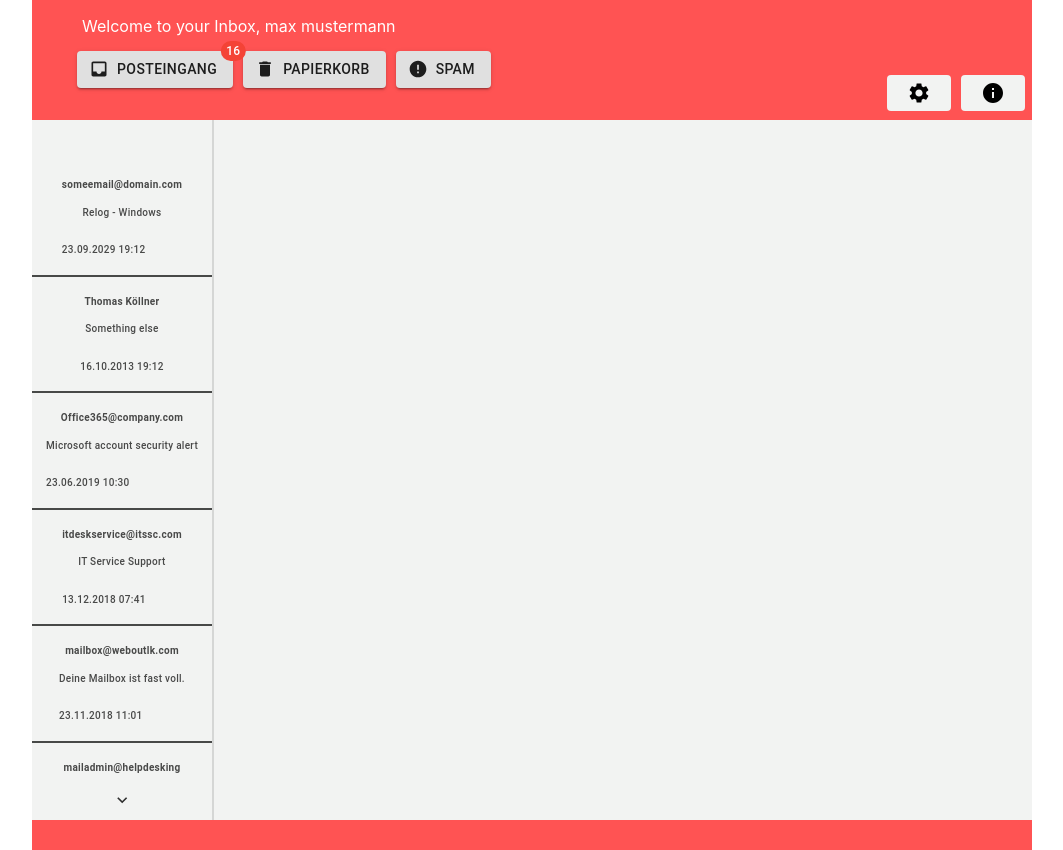
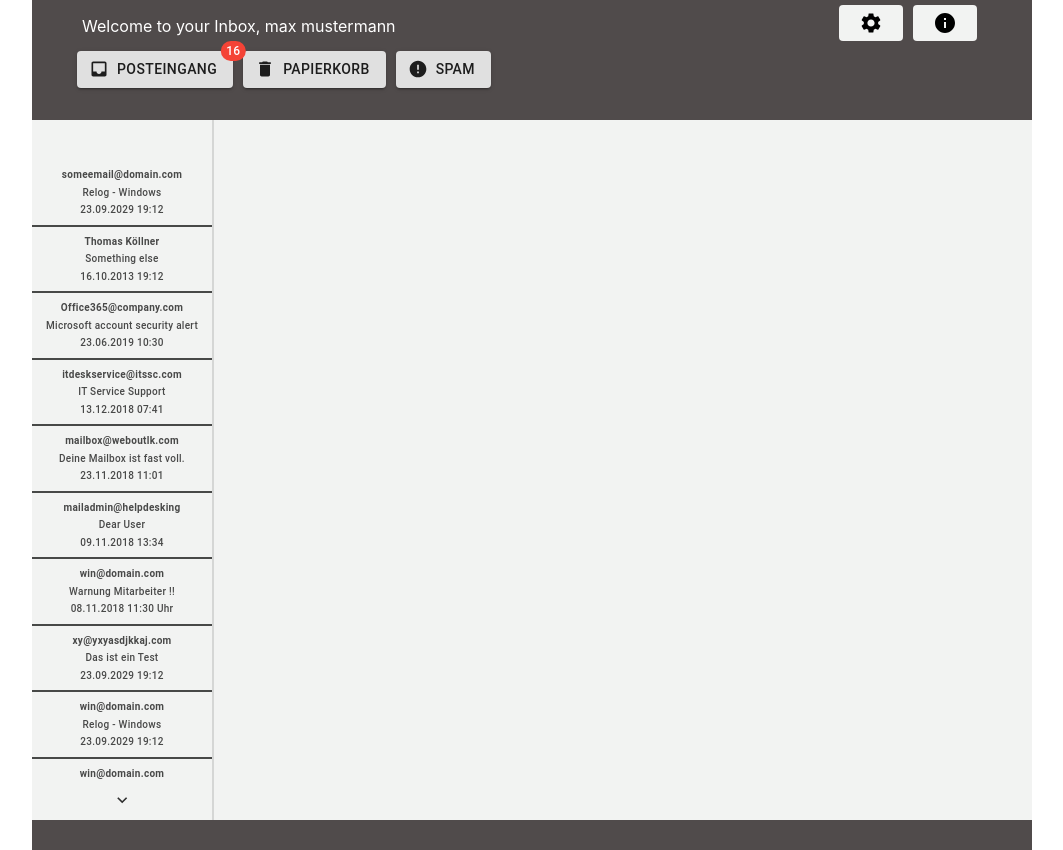
Before and after one commit to RyanStmr/Email-Interface_UserStudy, a React (Create React App) app in the folder emailinterface/: page /EmailClient in a window 1280 px wide. Shown: the whole page, without its empty margins (108-1171 px from the left). Built offline with nearby package versions, Linux system fonts and the light colour scheme.

Commit message:
changed design + tabs

```diff
--- a/emailinterface/src/components/EmailClient.css
+++ b/emailinterface/src/components/EmailClient.css
@@ -13,13 +13,14 @@
 .HeaderInfo {
   color: rgb(255, 255, 255);
   padding-left: 50px;
+  height: 20px;
   display: flex;
-  justify-content: left;
-  height: 20px;
+  width: 900px;
+
 }
 
 .entireClient {
-  background-color: #ff5353;
+  background-color: #504b4b;
   width: 1000px;
   height: 850px;
   margin: 0 auto;
@@ -27,4 +28,10 @@
 
 .NavBar {
   height: 70px;
+  position: fixed;
 }
+
+.ProfileBox {
+  width: 150px;
+  height: 50px;
+}
--- a/emailinterface/src/components/EmailTopBar.js
+++ b/emailinterface/src/components/EmailTopBar.js
@@ -1,5 +1,4 @@
 import React, { Component } from "react";
-
 import Button from "@material-ui/core/Button";
 import BookmarkIcon from "@material-ui/icons/Bookmark";
 import FlagIcon from "@material-ui/icons/Flag";
@@ -30,13 +29,13 @@ class EmailTopBar extends Component {
     var styles = {
       buttonsTopBar: {
         color: "#f2f3f2",
-        backgroundColor: "#ff5353",
+        backgroundColor: "#A4A4A4",
         margin: "5px",
       },
 
       navButton: {
-        color: "red",
-        backgroundColor: "#f2f3f2",
+        color: "#f2f3f2",
+        backgroundColor: "#A4A4A4",
         margin: "5px",
       },
     };
--- a/emailinterface/src/components/ProfileBox.js
+++ b/emailinterface/src/components/ProfileBox.js
@@ -8,13 +8,7 @@ class ProfileBox extends Component {
   state = {};
   render() {
     return (
-      <div
-        style={{
-          width: "150px",
-          height: "50px",
-          float: "right",
-        }}
-      >
+      <div style={{marginLeft: "auto"}}>
         <Button style={{ backgroundColor: "#f2f3f2", margin: "5px" }}>
           {" "}
           <SettingsIcon size="large" style={{ color: "black" }}></SettingsIcon>
--- a/emailinterface/src/components/emailClient.js
+++ b/emailinterface/src/components/emailClient.js
@@ -158,6 +158,7 @@ class EmailClient extends Component {
         <div className="NavBar">
           <div className="HeaderInfo">
             <p>Welcome to your Inbox, {this.props.UserInfo.userName}</p>
+            <ProfileBox className="ProfileBox"></ProfileBox>
           </div>
           <nav>
             <ul className="nav-links">
@@ -200,7 +201,6 @@ class EmailClient extends Component {
             </ul>
           </nav>
         </div>
-        <ProfileBox></ProfileBox>
         {inbox}
       </div>
     );
--- a/emailinterface/src/components/emailWindow.js
+++ b/emailinterface/src/components/emailWindow.js
@@ -26,8 +26,8 @@ class EmailWindow extends Component {
 
     var styles = {
       buttonsSidebar: {
-        color: "#f2f3f2",
-        backgroundColor: "#ff5353",
+        color: "#2E2E2E",
+        backgroundColor: "#f2f3f2",
         margin: "10px",
       },
     };
@@ -38,24 +38,6 @@ class EmailWindow extends Component {
           onMoveEmailBackward={this.props.onMoveEmailBackward}
           onMoveEmailForward={this.props.onMoveEmailForward}
         ></EmailTopBar>
-        <HeaderInfoEmail
-          Email={email}
-          emailAdress={this.props.emailAdress}
-        ></HeaderInfoEmail>
-        <div
-          style={{
-            marginLeft: "30px",
-            marginTop: "5px",
-            overflow: "scroll",
-            width: "710px",
-            height: "450px",
-          }}
-        >
-          <SpecificEmail
-            userName={this.props.userName}
-            emailAdress={this.props.emailAdress}
-          ></SpecificEmail>
-        </div>
             <div>
               <Button
                 startIcon={<ErrorIcon />}
@@ -90,6 +72,24 @@ class EmailWindow extends Component {
                 Delete
               </Button>
             </div>
+        <HeaderInfoEmail
+          Email={email}
+          emailAdress={this.props.emailAdress}
+        ></HeaderInfoEmail>
+        <div
+          style={{
+            marginLeft: "30px",
+            marginTop: "5px",
+            overflow: "scroll",
+            width: "710px",
+            height: "450px",
+          }}
+        >
+          <SpecificEmail
+            userName={this.props.userName}
+            emailAdress={this.props.emailAdress}
+          ></SpecificEmail>
+        </div>
         {this.props.Email.conversation.map((conversationPart) => {
           const ConversationPart = conversationPart;
           return <ConversationPart></ConversationPart>;
--- a/emailinterface/src/components/sidebar.js
+++ b/emailinterface/src/components/sidebar.js
@@ -111,12 +111,13 @@ export default function VerticalTabs(props) {
                   fontSize: "10px",
                   textTransform: "none",
                   borderBottom: "2px solid black",
+                  margin: "0",
                 }}
                 label={
-                  <div>
-                    <p style={{ fontWeight: "bolder" }}>{email.sender}</p>
-                    <p>{email.subject}</p>
-                    <p style={{ float: "left" }}>{email.date}</p>
+                  <div >
+                    <p style={{ fontWeight: "bolder", textAlign: "center", margin: "0" }}>{email.sender}</p>
+                    <p style={{textAlign: "center", margin: "0",}}>{email.subject}</p>
+                    <p style={{ textAlign: "center" , margin: "0"}}>{email.date}</p>
                   </div>
                 }
                 {...a11yProps(props.Mails.indexOf(email))}
```
Lines whose indentation alone changed are shown as unchanged.
